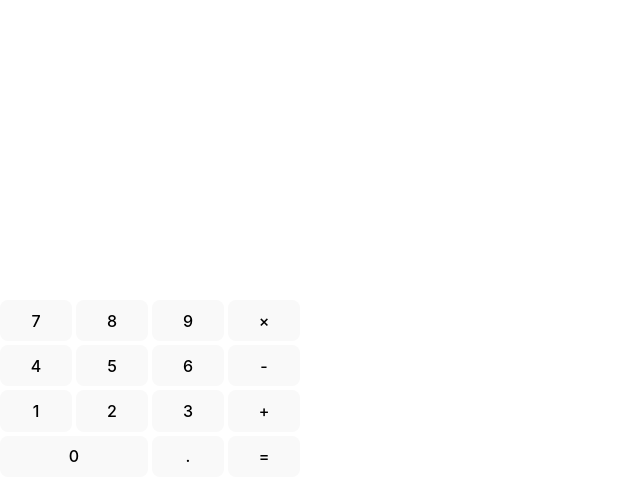
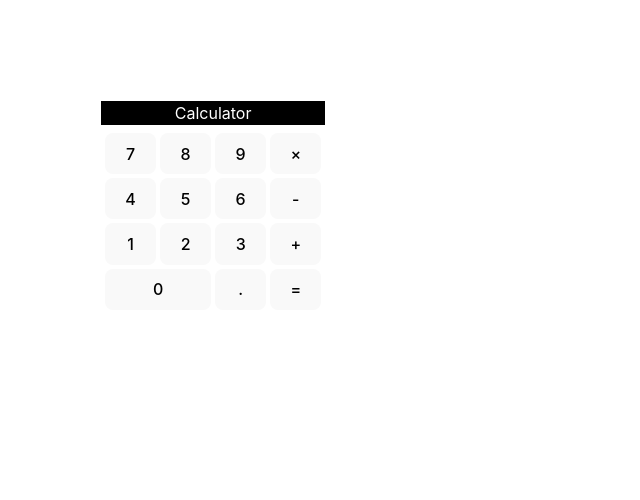
Before and after one commit to shogek/ct-os, a React (Vite) app: page / in a window 1280 px wide. Shown: the top 500 px of the page, without its empty margins (0-640 px from the left). Built offline with nearby package versions, Linux system fonts and the light colour scheme.

Commit message:
You can now drag the calculator around

```diff
--- a/src/App.tsx
+++ b/src/App.tsx
@@ -1,5 +1,10 @@
+import { Desktop } from './components/desktop/desktop.component'
 import { Calculator } from './features/calculator/calculator.component'
 
 export default function App() {
-   return <Calculator />
+   return (
+      <Desktop>
+         <Calculator />
+      </Desktop>
+   )
 }
--- /dev/null
+++ b/src/components/app-header/app-header.component.tsx
@@ -0,0 +1,40 @@
+import { PropsWithChildren, useCallback, useEffect, useState } from 'react'
+import s from './app-header.module.scss'
+
+export function AppHeader(props: PropsWithChildren<{ title: string }>) {
+   const [isClicked, setIsClicked] = useState(false)
+   const [position, setPosition] = useState({ top: '100px', left: '100px' })
+
+   const handleOnMouseMove = useCallback((e: MouseEvent) => {
+      console.log(e)
+      setPosition({ top: e.clientY + 'px', left: e.clientX + 'px' })
+   }, [])
+
+   useEffect(() => {
+      if (!isClicked) {
+         document.removeEventListener('mousemove', handleOnMouseMove)
+         return
+      }
+
+      document.addEventListener('mousemove', handleOnMouseMove)
+   }, [isClicked])
+
+   return (
+      <div className={s.appHeader} style={{ top: position.top, left: position.left }}>
+         <div
+            onMouseDown={() => {
+               console.log('onMouseDown')
+               setIsClicked(true)
+            }}
+            onMouseUp={() => {
+               console.log('onMouseUp')
+               setIsClicked(false)
+            }}
+         >
+            <span className={s.title}>{props.title}</span>
+         </div>
+
+         {props.children}
+      </div>
+   )
+}
--- /dev/null
+++ b/src/components/app-header/app-header.module.scss
@@ -0,0 +1,16 @@
+.appHeader {
+   width: fit-content;
+   position: absolute;
+   top: 50px;
+   left: 50px;
+   border: 1px solid white;
+
+   .title {
+      width: 100%;
+      display: block;
+      text-align: center;
+      background-color: black;
+      color: white;
+      cursor: move;
+   }
+}
--- /dev/null
+++ b/src/components/desktop/desktop.component.tsx
@@ -0,0 +1,5 @@
+import s from './desktop.module.scss'
+
+export function Desktop(props: { children: JSX.Element }) {
+   return <div className={s.desktop}>{props.children}</div>
+}
--- /dev/null
+++ b/src/components/desktop/desktop.module.scss
@@ -0,0 +1,5 @@
+.desktop {
+   width: 100%;
+   height: 100%;
+   position: relative;
+}
--- /dev/null
+++ b/src/components/resizable-border/resizable-border.component.tsx
@@ -0,0 +1,39 @@
+import { MouseEvent, useState } from 'react'
+import { clsx } from 'clsx'
+import s from './resizable-border.module.scss'
+
+export function ResizableBorder(props: { children: JSX.Element }) {
+   const [isHovered, setIsHovered] = useState(false)
+   const [isClicked, setIsClicked] = useState(false)
+
+   const handleMouseOver = (e: MouseEvent<HTMLElement>) => {
+      // console.log('mouse over')
+      setIsHovered(e.target === e.currentTarget)
+   }
+
+   const handleOnMouseDown = () => {
+      // console.log('mouse down')
+      setIsClicked(true)
+   }
+
+   const handleOnMouseUp = () => {
+      // console.log('mouse up')
+      setIsClicked(false)
+   }
+
+   return (
+      <div
+         className={clsx(
+            s.resizableBorder,
+            { [s._hover]: isHovered && !isClicked },
+            { [s._resize]: isHovered && isClicked },
+         )}
+         onMouseOver={handleMouseOver}
+         onMouseOut={() => setIsHovered(false)}
+         onMouseDown={handleOnMouseDown}
+         onMouseUp={handleOnMouseUp}
+      >
+         <div onMouseOver={() => setIsHovered(false)}>{props.children}</div>
+      </div>
+   )
+}
--- /dev/null
+++ b/src/components/resizable-border/resizable-border.module.scss
@@ -0,0 +1,14 @@
+.resizableBorder {
+   width: fit-content;
+   border: 2px solid white;
+
+   &._hover {
+      border-color: red;
+      cursor: col-resize;
+   }
+
+   &._active {
+      border-color: greenyellow;
+      cursor: col-resize;
+   }
+}
--- a/src/features/calculator/calculator.component.tsx
+++ b/src/features/calculator/calculator.component.tsx
@@ -1,5 +1,7 @@
 import { useState, MouseEvent } from 'react'
+import { ResizableBorder } from '../../components/resizable-border/resizable-border.component'
 import s from './calculator.module.scss'
+import { AppHeader } from '../../components/app-header/app-header.component'
 
 export function Calculator() {
    const [screen, setScreen] = useState('')
@@ -21,8 +23,11 @@ export function Calculator() {
    }
 
    return (
+      <ResizableBorder>
+         <AppHeader title="Calculator">
             <div className={s.wrapper}>
                <div className={s.screen}>{screen}</div>
+
                <div className={s.buttons}>
                   <button onClick={handleDigitClick}>7</button>
                   <button onClick={handleDigitClick}>8</button>
@@ -46,5 +51,7 @@ export function Calculator() {
                   <button onClick={handleEqualsClick}>=</button>
                </div>
             </div>
+         </AppHeader>
+      </ResizableBorder>
    )
 }
--- a/src/features/calculator/calculator.module.scss
+++ b/src/features/calculator/calculator.module.scss
@@ -1,8 +1,10 @@
 .wrapper {
-   width: 18.75rem;
-   height: 12.5rem;
+   width: fit-content;
+   height: fit-content;
+   padding: 0.25rem;
    display: flex;
    flex-direction: column;
+   gap: 0.25rem;
 }
 
 .screen {
--- a/src/index.css
+++ b/src/index.css
@@ -11,6 +11,13 @@
    text-rendering: optimizeLegibility;
    -webkit-font-smoothing: antialiased;
    -moz-osx-font-smoothing: grayscale;
+}
+
+html,
+body,
+#root {
+   width: 100%;
+   height: 100%;
 }
 
 a {
```
Lines whose indentation alone changed are shown as unchanged.
